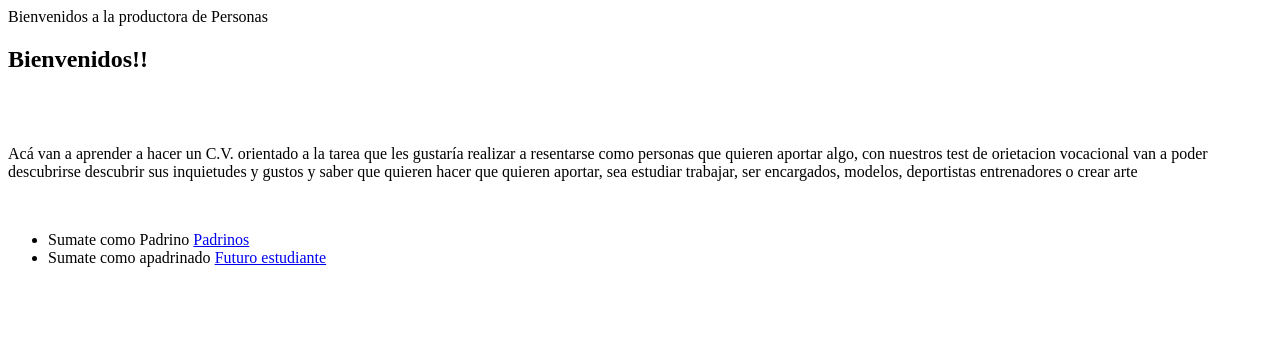
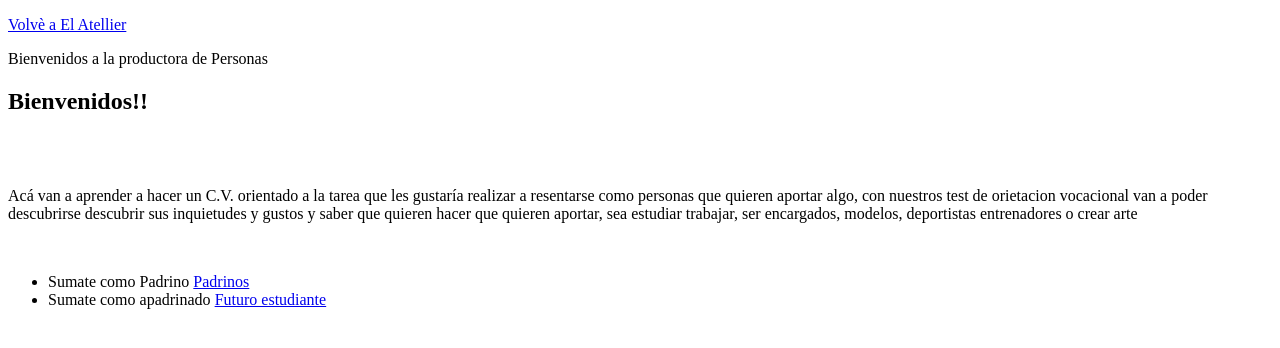
Before and after one commit to Tomi2107/eLAteLLieRdetuti, a plain HTML site: page productora.html in a window 1280 px wide. Drawn offline with Linux system fonts and the light colour scheme.

Commit message:
Update productora.html

```diff
--- a/productora.html
+++ b/productora.html
@@ -11,6 +11,7 @@ and open the template in the editor.
         <meta name="viewport" content="width=device-width, initial-scale=1.0">
     </head>
     <body>
+        <p><a href="index.html">Volvè a El Atellier</a></p>
         <div>Bienvenidos a la productora de Personas</div>
         <section>
             <h1>Bienvenidos!!</h1>
```
